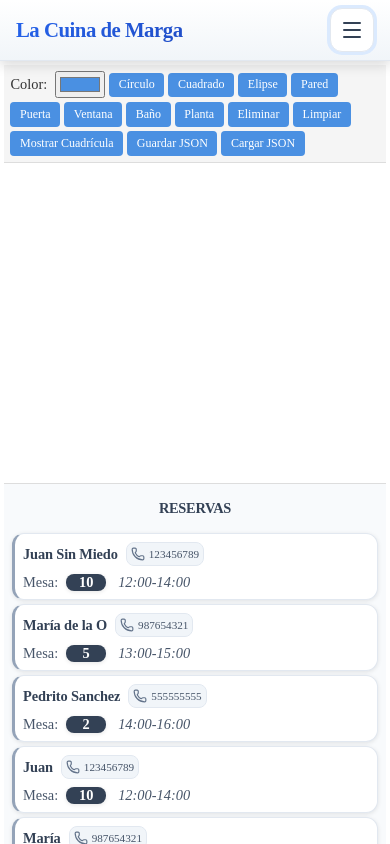
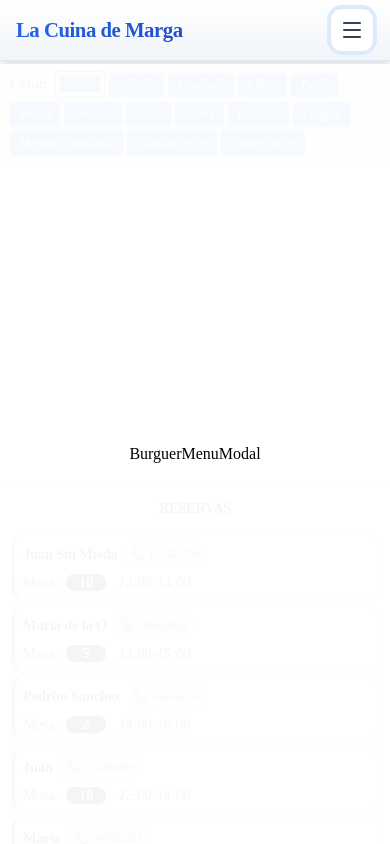
Before and after one commit to MSG-DEVELOPER/Solucionessole-Kingourmet, a React (Vite) app: page /lobby/restaurant in a window 390 px wide. Both pictures are taken after a click on the button 352 px from the left and 30 px from the top of the page. Built offline with nearby package versions, Linux system fonts and the light colour scheme; a web font is replaced by a local one.

Commit message:
WIP functional menu througth burger menu icon

```diff
--- a/src/components/burguerMenu/BurguerMenu.styles.ts
+++ b/src/components/burguerMenu/BurguerMenu.styles.ts
@@ -5,7 +5,7 @@ export const Container = styled.header`
   display: none;
   position: sticky;
   top: 0;
-  z-index: 100;
+  z-index: 1000; /* Por encima del modal para que siempre quede visible */
   background: linear-gradient(
     180deg,
     ${(props) => props.theme.colors.surface} 0%,
--- a/src/components/burguerMenu/BurguerMenu.tsx
+++ b/src/components/burguerMenu/BurguerMenu.tsx
@@ -1,15 +1,20 @@
+import { useState } from "react";
+import BurguerMenuModal from "../modals/BurguerMenuModal/BurguerMenuModal";
 import { Menu } from "lucide-react";
 import { Container, HeaderContent, Title, BurgerButton } from "./BurguerMenu.styles";
 
 function BurguerMenu() {
+  const [isOpen, setIsOpen] = useState(false);
+
   return (
     <Container>
       <HeaderContent>
         <Title>La Cuina de Marga</Title>
-        <BurgerButton onClick={() => alert("Menu")}>
+        <BurgerButton onClick={() => setIsOpen(!isOpen)}>
           <Menu />
         </BurgerButton>
       </HeaderContent>
+      {isOpen && <BurguerMenuModal />}
     </Container>
   )
 }
--- /dev/null
+++ b/src/components/modals/BurguerMenuModal/BurguerMenuModal.styles.ts
@@ -0,0 +1,16 @@
+import styled from "styled-components";
+
+export const Overlay = styled.div`
+  position: fixed;
+  top: 64px; /* Empieza debajo de la navbar (padding sm + botón 44px + padding sm ≈ 64px) */
+  left: 0;
+  width: 100vw; /* Ocupa todo el ancho */
+  height: calc(100vh - 64px); /* Altura total menos altura de navbar */
+  background-color: rgba(255, 255, 255, 0.95);
+  z-index: 999; /* Por encima del contenido pero la navbar (z-index: 100) queda visible */
+  display: flex;
+  justify-content: center;
+  align-items: center;
+  overflow-y: hidden; /* Permite scroll si el contenido es largo */
+  overflow-x: hidden;
+`;
--- /dev/null
+++ b/src/components/modals/BurguerMenuModal/BurguerMenuModal.tsx
@@ -0,0 +1,11 @@
+import { Overlay } from "./BurguerMenuModal.styles";
+
+function BurguerMenuModal() {
+  return (
+    <Overlay>
+      <div>BurguerMenuModal</div>
+    </Overlay>
+  );
+}
+
+export default BurguerMenuModal;
```
